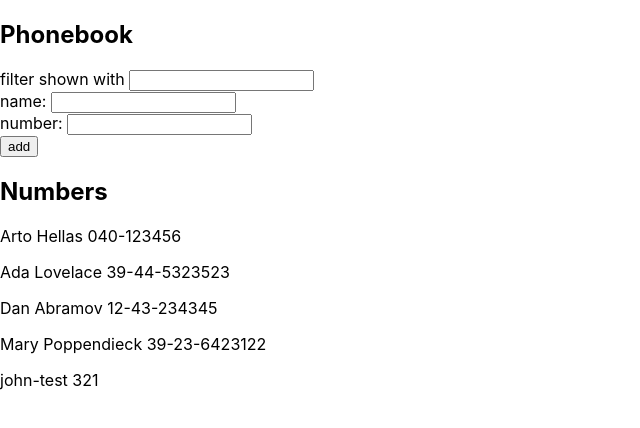
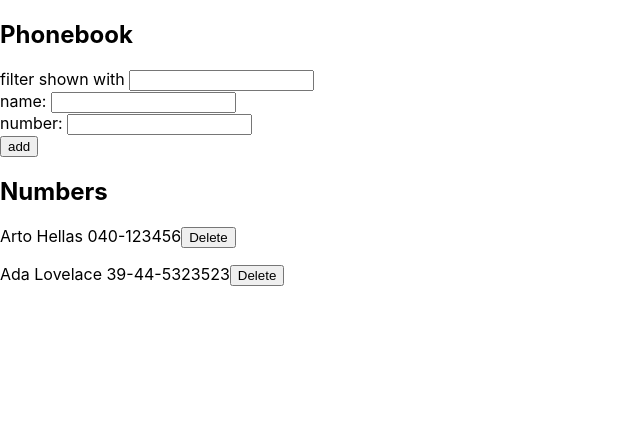
Before and after one commit to vjohndo/full-stack-open, a React (Create React App) app in the folder part02/phonebook/: page / in a window 1280 px wide. Shown: the top 428 px of the page, without its empty margins (0-640 px from the left). Built offline with nearby package versions, Linux system fonts and the light colour scheme; data requests are answered from the project's data file.

Commit message:
[Part02] ex 2.14 complete

```diff
--- a/part02/phonebook/db.json
+++ b/part02/phonebook/db.json
@@ -9,21 +9,6 @@
       "name": "Ada Lovelace",
       "number": "39-44-5323523",
       "id": 2
-    },
-    {
-      "name": "Dan Abramov",
-      "number": "12-43-234345",
-      "id": 3
-    },
-    {
-      "name": "Mary Poppendieck",
-      "number": "39-23-6423122",
-      "id": 4
-    },
-    {
-      "name": "john-test",
-      "number": "321",
-      "id": 5
     }
   ]
 }
--- a/part02/phonebook/src/App.js
+++ b/part02/phonebook/src/App.js
@@ -1,5 +1,4 @@
 import { useEffect, useState } from 'react'
-import axios from 'axios'
 import PersonForm from './components/PersonForm'
 import Filter from './components/Filter'
 import Persons from './components/Persons'
@@ -27,7 +26,7 @@ const App = () => {
       alert(`${newPerson.name} is already added to the phonebook`)
     } else {
       numbersService
-        .create(newPerson)
+        .createOne(newPerson)
         .then(returnedPerson => setPersons(persons.concat(returnedPerson)))
       setNewPerson({
         name: "",
@@ -49,6 +48,17 @@ const App = () => {
     setNameFilter(newNameFilter)
   }
 
+  const deletePerson = (id) => {
+
+    const targetPerson = persons.find(person => person.id === id)
+
+    if (window.confirm(`Do you really want to delete ${targetPerson.name} of ID ${id}?`)) {
+      numbersService
+        .deleteOne(id)
+        .then(setPersons(persons.filter(person => person.id !== id)))
+    }
+  }
+
   const filteredPersons = () => persons.filter((person) => {
     const name = person.name.toLowerCase()
     const searchTerm = nameFilter.toLowerCase()
@@ -64,7 +74,7 @@ const App = () => {
       <PersonForm handleChange={handleChange} handleSubmit={handleSubmit} newPerson={newPerson} />
 
       <h2>Numbers</h2>
-      <Persons personsToShow={personsToShow} />
+      <Persons personsToShow={personsToShow} onDelete={deletePerson}/>
     </div>
   )
 }
--- a/part02/phonebook/src/components/Persons.js
+++ b/part02/phonebook/src/components/Persons.js
@@ -1,4 +1,4 @@
-const Persons = ({ personsToShow }) => {
+const Persons = ({ personsToShow, onDelete }) => {
 
     if (!personsToShow) {
         return <div></div>
@@ -6,10 +6,12 @@ const Persons = ({ personsToShow }) => {
 
     return (
         <div>
-            {personsToShow.map(({name, number}) =>
-            <p key={number}>
-                {name} {number}
-            </p>
+            {personsToShow.map(({name, number, id}) => (
+                <p key={id}>
+                    {name} {number}
+                    <button onClick={() => onDelete(id)}>Delete</button>
+                </p>
+            )
             )}
         </div>
     )
--- a/part02/phonebook/src/services/persons.js
+++ b/part02/phonebook/src/services/persons.js
@@ -6,18 +6,24 @@ const getAll = () => {
     return request.then(response => response.data)
 }
 
-const update = (id, personObject) => {
+const updateOne = (id, personObject) => {
     const request = axios.put(`${baseUrl}/${id}`, personObject)
     return request.then(response => response.data)
 }
 
-const create = (personObject) => {
+const createOne = (personObject) => {
     const request = axios.post(baseUrl, personObject)
+    return request.then(response => response.data)
+}
+
+const deleteOne = (id) => {
+    const request = axios.delete(`${baseUrl}/${id}`)
     return request.then(response => response.data)
 }
 
 export default {
     getAll,
-    update,
-    create
+    updateOne,
+    createOne,
+    deleteOne
 }
```
